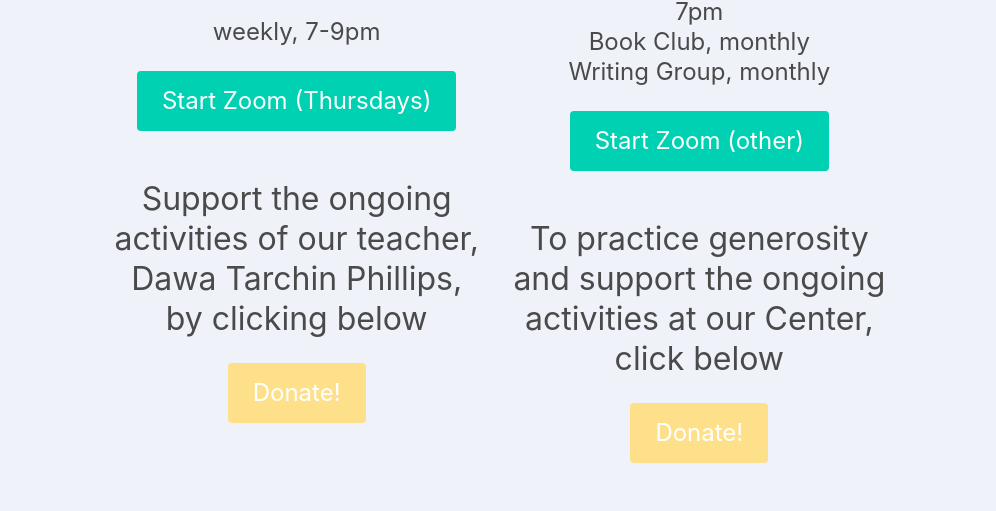
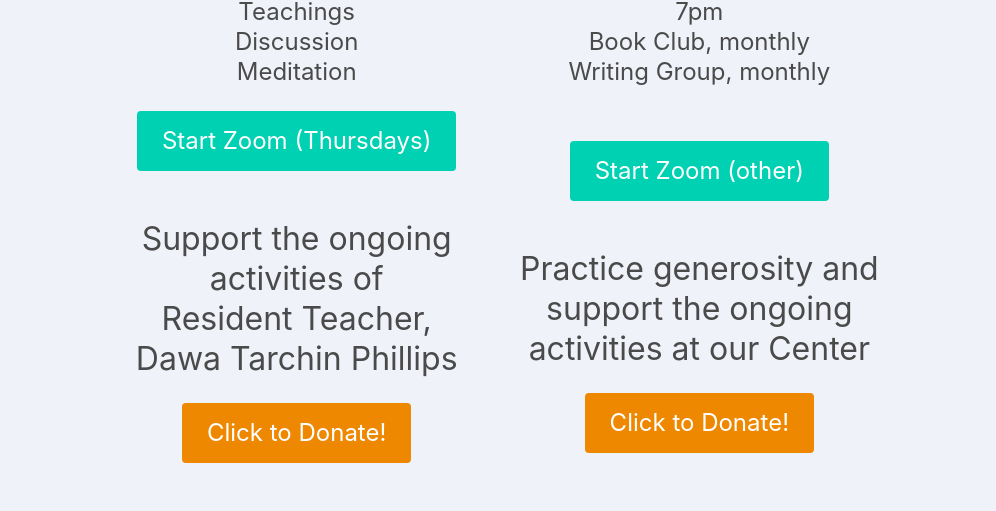
Before and after one commit to joekimmel/sbbp_virtual_center, a plain HTML site: page index.html in a window 1280 px wide. Shown: the part 573-1084 px from the top of the page, without its empty margins (142-1138 px from the left). Drawn offline with nearby package versions, Linux system fonts and the light colour scheme.

Commit message:
changes to wording per Anita and Dawa

```diff
--- a/index.html
+++ b/index.html
@@ -17,6 +17,13 @@
       }
       body {
         background: #eff2f9;
+      }
+      .button.is-warning {
+        background-color: #ee8800;
+      }
+
+      .button.is-warning:hover {
+        background-color: #ffaa44;
       }
     </style>
   </head>
@@ -40,10 +47,13 @@
 
         <div class="column is-one-third has-text-centered">
           <div class="subtitle is-2">
-            Thursday Teachings
+            Thursday Programs
           </div>
           <div class="subtitle is-4">
-            weekly, 7-9pm
+            weekly, 7-9pm <br>
+            Teachings <br>
+            Discussion <br>
+            Meditation <br>
           </div>
           <a href="https://zoom.us/j/582915912">
             <div class="button is-large is-primary">
@@ -56,12 +66,12 @@
           <div>&nbsp;</div>
 
           <p class="subtitle is-3">
-            Support the ongoing activities of our teacher,<br>
-            Dawa Tarchin Phillips,<br>
-            by clicking below
+            Support the ongoing activities of<br>
+            Resident Teacher,<br>
+            Dawa Tarchin Phillips
 
             <a href="https://bit.ly/2ToYLLH">
-              <div class="button is-large is-warning">Donate!</div>
+              <div class="button is-large is-warning">Click to Donate!</div>
             </a>
           </p>
 
@@ -79,7 +89,8 @@
               <br>
               Book Club, monthly
               <br>
-              Writing Group, monthly
+              Writing Group, monthly<br>
+              &nbsp;
             </div>
           </p>
           <p class="subtitle is-3">
@@ -94,9 +105,9 @@
           <div>&nbsp;</div>
 
           <p class="subtitle is-3">
-            To practice generosity and support the ongoing activities at our Center, click below
+            Practice generosity and support the ongoing activities at our Center
             <a href="http://tiny.cc/DonateBPSB">
-              <div class="button is-large is-warning">Donate!</div>
+              <div class="button is-large is-warning">Click to Donate!</div>
             </a>
           </p>
         </div>
```
